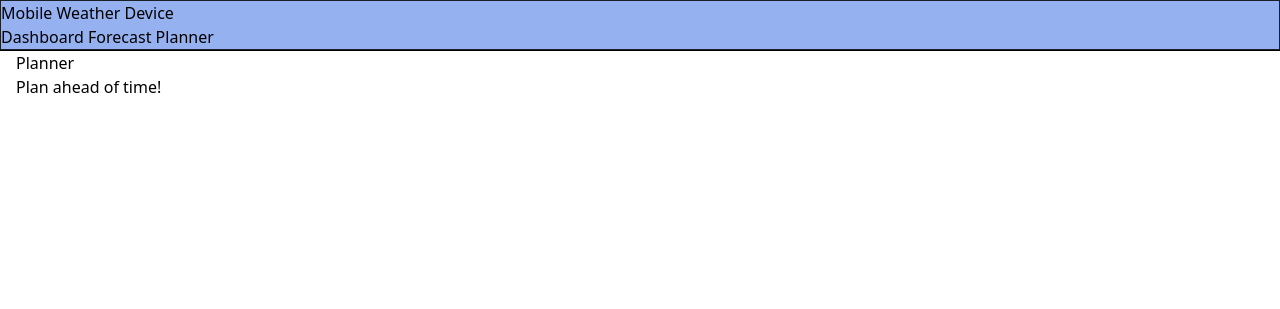
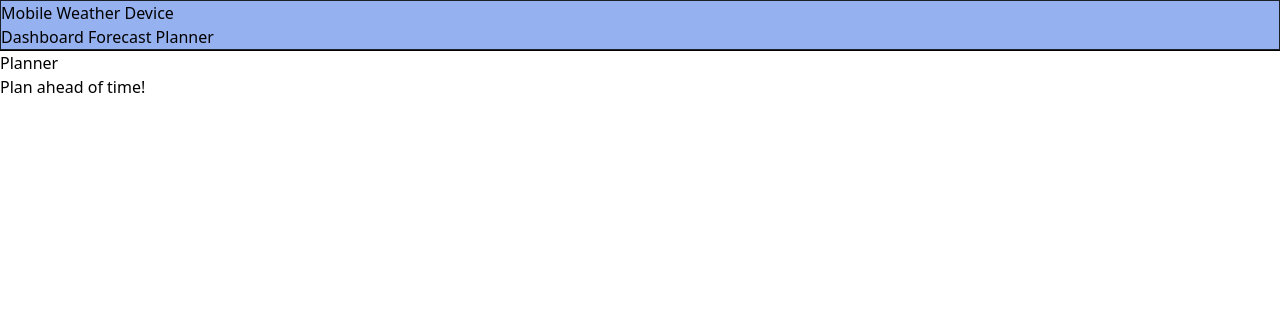
Before and after one commit to Jacqueson1/MobileWeatherDev, a Laravel app: page /planner in a window 1280 px wide. Shown: the top 309 px of the page. Run offline with Laravel 12, Linux system fonts and the light colour scheme; style sheets or scripts are compiled from the project's sources.

Commit message:
small changes to app css

```diff
--- a/resources/css/app.css
+++ b/resources/css/app.css
@@ -10,10 +10,6 @@
         'Segoe UI Symbol', 'Noto Color Emoji';
 }
 
-.container {
-    @apply mx-auto px-4;
-
-}
 
 .nav {
     background-color: #96b1ef;
```
